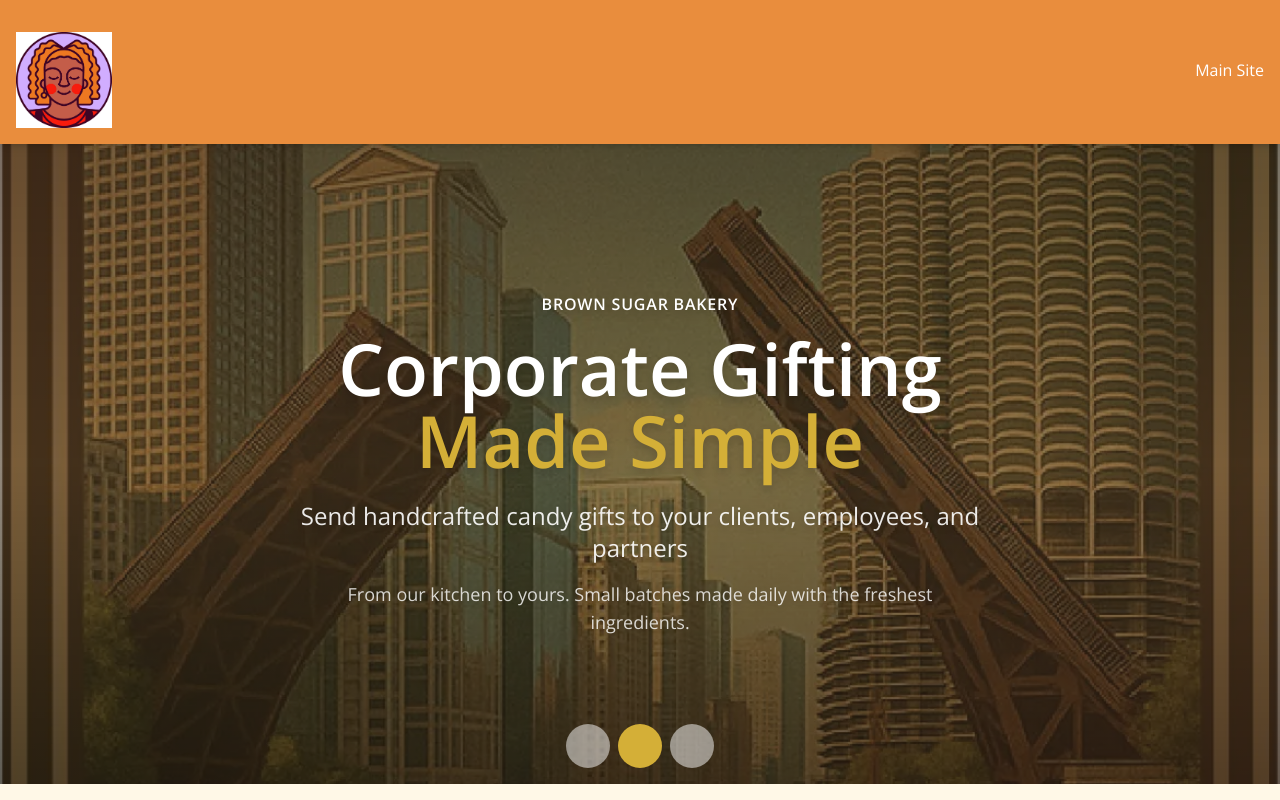
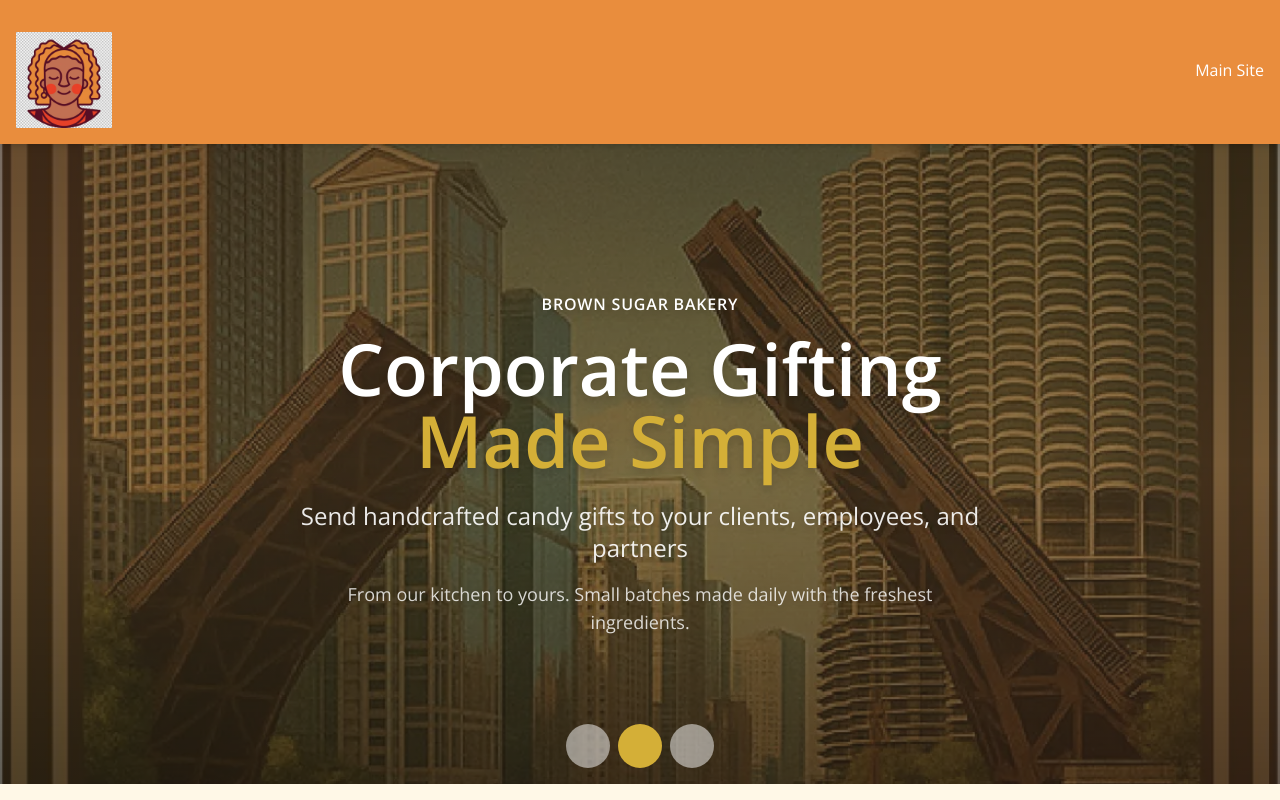
Before and after one commit to rdawsonsdp/gifting, a Next.js app: page / in a window 1280 px wide. Shown: the top 800 px of the page. Built offline with nearby package versions, Linux system fonts and the light colour scheme.

Commit message:
Update logo to use BSBLogo.jpeg
- Changed logo source from bsb-logo-full-color-cmyk-518px@300ppi.jpg to BSBLogo.jpeg
- Logo dimensions and styling remain the same

```diff
--- a/components/layout/Header.tsx
+++ b/components/layout/Header.tsx
@@ -14,7 +14,7 @@
           <Link href="/" className="flex items-center min-w-0 group hover:opacity-90 transition-opacity">
             <div className="relative h-16 sm:h-20 md:h-24 w-16 sm:w-20 md:w-24 flex-shrink-0">
               <Image
-                src="/images/bsb-logo-full-color-cmyk-518px@300ppi.jpg"
+                src="/images/BSBLogo.jpeg"
                 alt="Brown Sugar Bakery"
                 width={96}
                 height={96}
```
Also changed, not shown: public/images/BSBLogo.jpeg (added).
